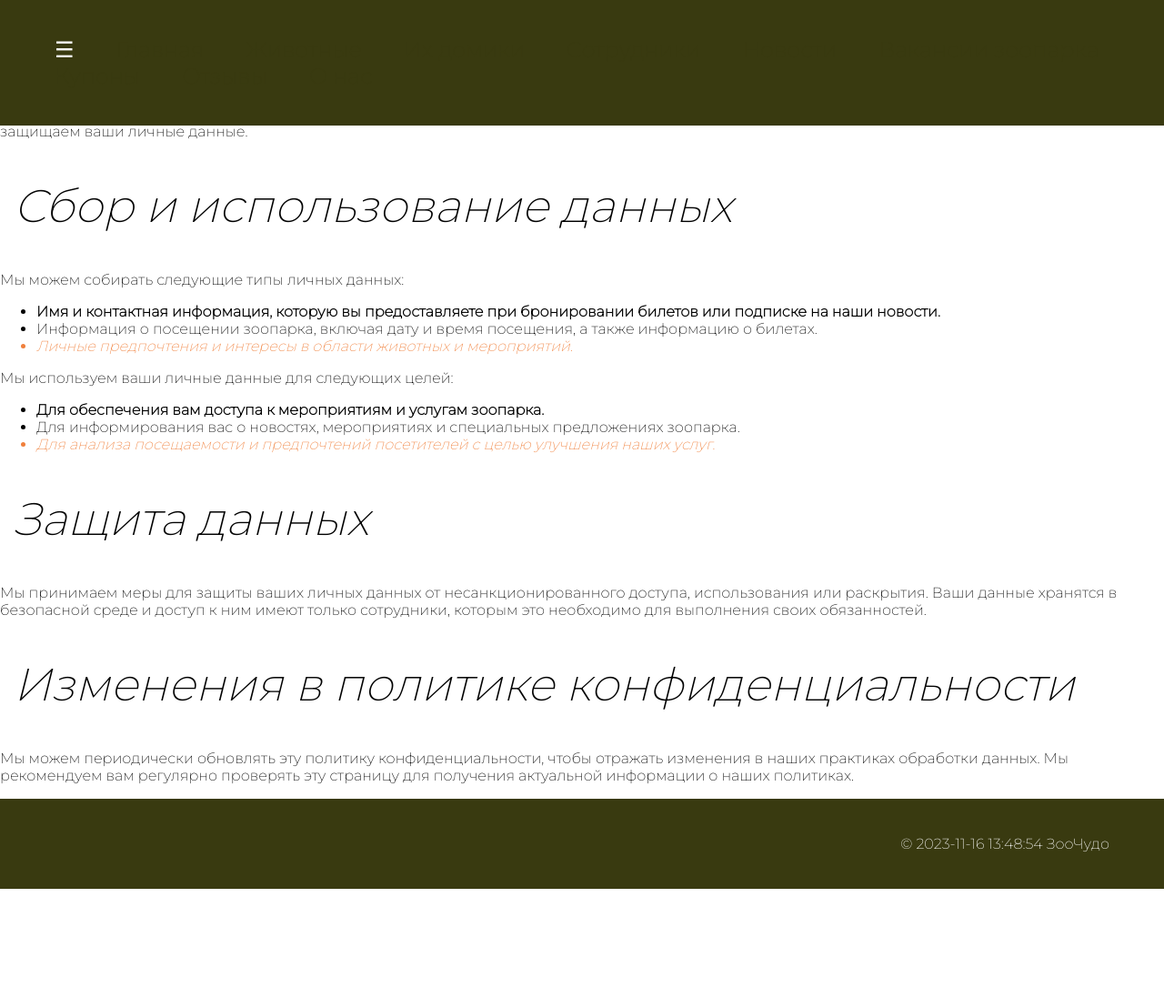
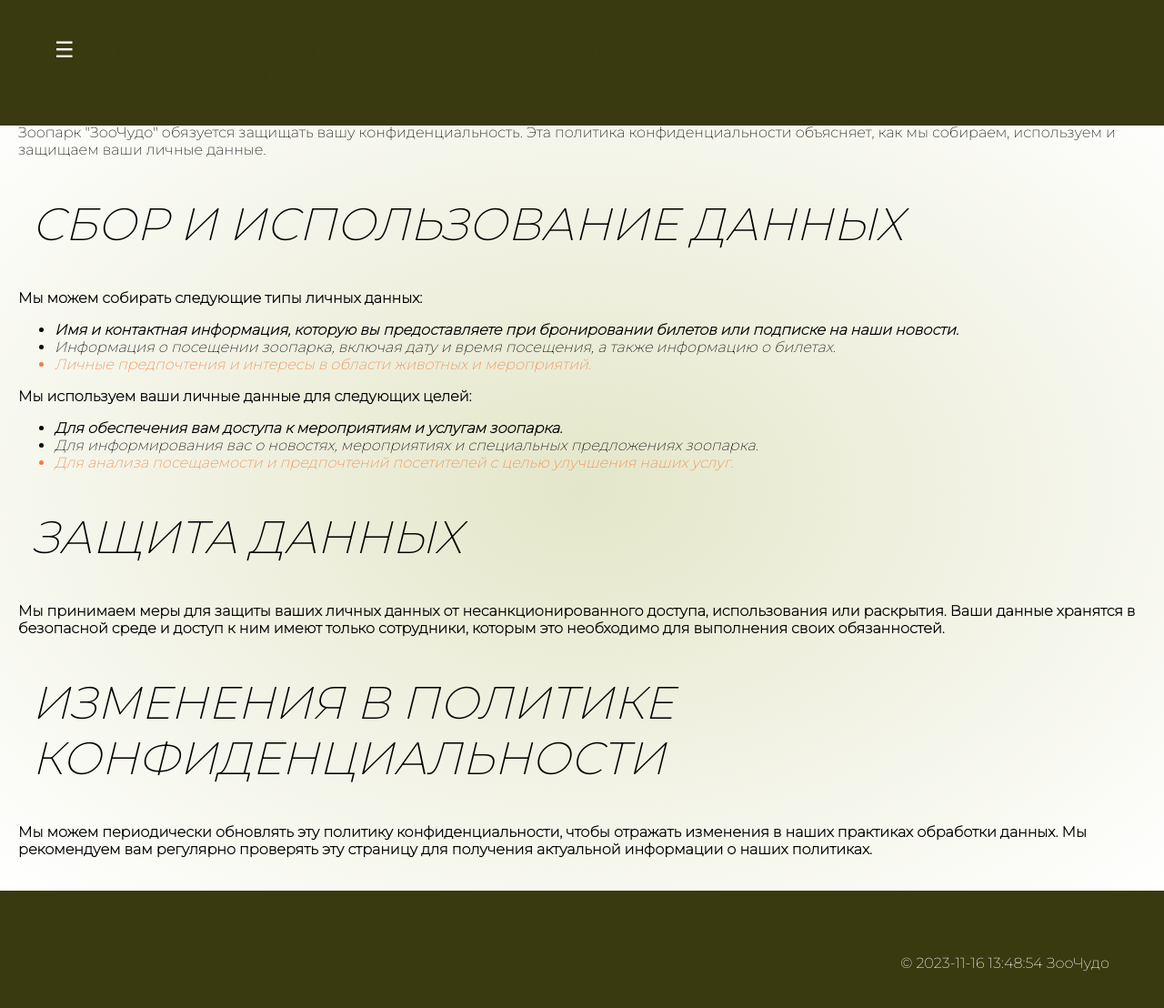
Before and after one commit to AndreichukVladlena/python-django-web-app, a Django app: page /politics in a window 1280 px wide; the page is wider, and only the part inside the window is pictured. Shown: that part at 91% size. Before the commit the page ends 977 px from the top of that part, so only its background shows below. Run offline with Django 4.2, Linux system fonts and the light colour scheme; a user stored in the database is signed in.

Commit message:
styles added

```diff
--- a/static/style.css
+++ b/static/style.css
@@ -20,11 +20,10 @@ body{
 }
 
 footer{
+    margin-top: 30px;
     text-align: right;
-    /*bottom: 0px;*/
     padding-right: 100px;
 }
-
 
 video {
     width: 100%;
@@ -49,6 +48,7 @@ button {
 
 h1, h2, h3{
     margin-left: 15px;
+    text-transform: none;
 }
 
 select, input{
@@ -319,7 +319,7 @@ h3 + p {
 }
 
 .vacancies table{
-     border-collapse: collapse;
+    border-collapse: collapse;
     height: 50vh;
 }
 
@@ -330,6 +330,53 @@ h3 + p {
 .vacancies td{
     padding-right: 20px;
     padding-left: 20px;
+}
+
+.politics{
+    padding: 20px;
+    background-image: radial-gradient(#e4e6c9ff, white);
+}
+
+.politics h2{
+    text-transform: uppercase;
+}
+
+.politics h2 ~ p {
+    font-weight: bold;
+}
+
+
+.politics p + ul{
+    font-style: italic;
+    justify-content: space-around;
+}
+
+.faqs{
+    width: 90vw;
+    margin: 20px;
+}
+
+.faqs h3{
+    padding: 20px;
+    vertical-align: middle; /* Вертикальное выравнивание по центру */
+}
+
+.faqs .answer {
+    display: none; /* Сначала скрываем элементы с классом .answer */
+}
+
+.faqs:hover .answer {
+    display: block; /* Отображаем элементы с классом .answer при наведении на .faqs */
+    text-align: right;
+}
+
+.faqs .question {
+    display: block; /* Показываем элементы с классом .question всегда */
+    text-align: left;
+}
+
+.add-question{
+    padding: 20px;
 }
 
 /*flexbox*/
@@ -395,6 +442,17 @@ h3 + p {
 
 .news-index img, .news-index h3{
     padding-left: 40%;
+}
+
+.news-details{
+    height: 700px;
+    padding: 20px;
+}
+
+.news-details img{
+    padding-right: 20px;
+    width: 500px;
+    float: left;
 }
 
 .contacts{
--- a/zoo/templates/animals.html
+++ b/zoo/templates/animals.html
@@ -26,6 +26,7 @@
     <button type="submit">Сортировать</button>
 </form>
 
+<div class="animals">
 {% if animals %}
 <ul>
 {% for animal in animals%}
@@ -40,6 +41,6 @@
 {% else %}
 
 <p>Ничего не найдено.</p>
-
+</div>
 {% endif %}
 {% endblock %}
--- a/zoo/templates/employees.html
+++ b/zoo/templates/employees.html
@@ -7,7 +7,7 @@
 {% endblock %}
 
 {% block content %}
-    <h1>Сотрудники зоопарка</h1>
+<h1>Сотрудники зоопарка</h1>
 <ul class="employees">
 {% for employee in employees%}
  <table>
--- a/zoo/templates/news_detail.html
+++ b/zoo/templates/news_detail.html
@@ -7,9 +7,10 @@
 {% endblock %}
 
 {% block content %}
-
+<div class="news-details">
+    <h1>{{news}}</h1>
 <img src="{{news.image.url}}">
 <p><b>Дата:</b> {{news.publication_date}}</p>
 <p>{{news.content}}</p>
-
+</div>
 {% endblock %}
--- a/zoo/templates/politics.html
+++ b/zoo/templates/politics.html
@@ -7,6 +7,8 @@
 {% endblock %}
 
 {% block content %}
+
+<div class="politics">
 
     <p>Зоопарк "ЗооЧудо" обязуется защищать вашу конфиденциальность. Эта политика конфиденциальности объясняет, как мы собираем, используем и защищаем ваши личные данные.</p>
 
@@ -31,4 +33,5 @@
     <h2>Изменения в политике конфиденциальности</h2>
     <p>Мы можем периодически обновлять эту политику конфиденциальности, чтобы отражать изменения в наших практиках обработки данных. Мы рекомендуем вам регулярно проверять эту страницу для получения актуальной информации о наших политиках.</p>
 
+</div>
 {% endblock %}
```
Also changed, not shown: zoo/templates/faq.html (+5 -3 lines).
